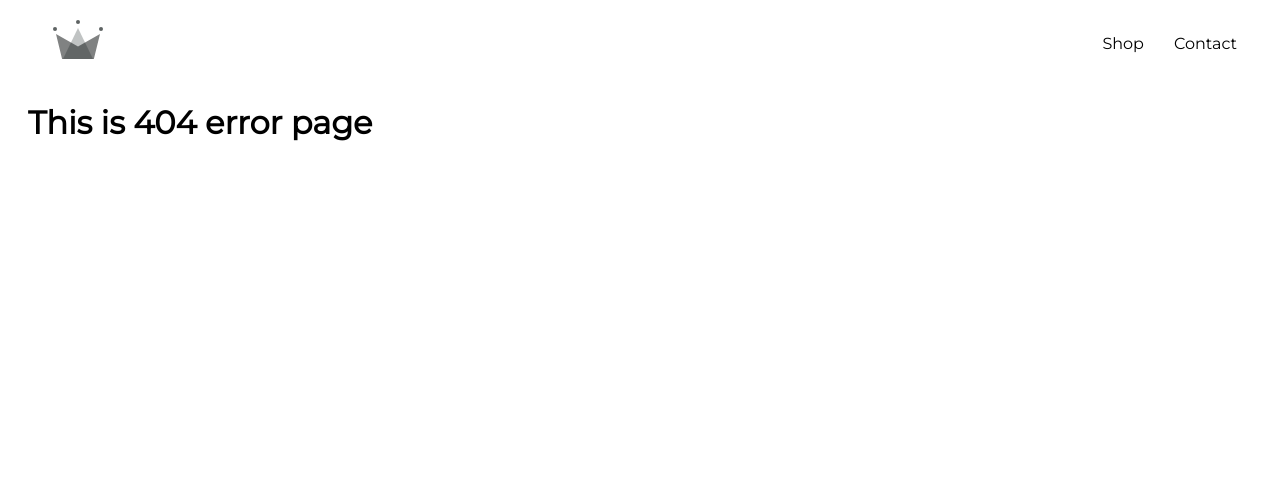
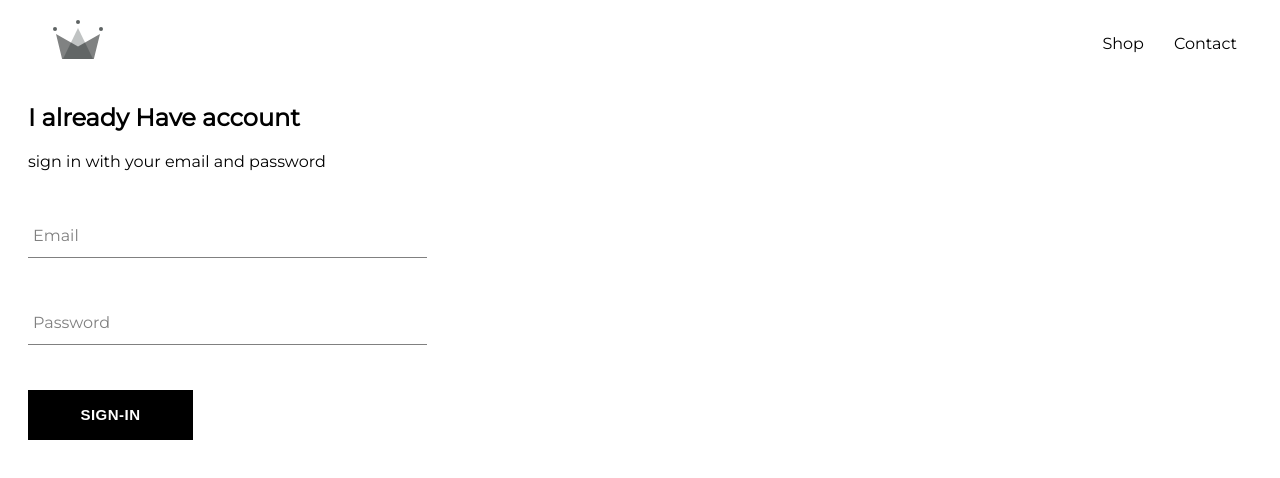
Before and after one commit to Dasari777/47Degrees, a React (Create React App) app: page /signup in a window 1280 px wide. Before the commit this address had no page. Shown: the top 478 px of the page. Built offline with nearby package versions, Linux system fonts and the light colour scheme.

Commit message:
created signin form with custom forminput component and custom button component

```diff
--- a/src/App.js
+++ b/src/App.js
@@ -2,7 +2,8 @@
 import{Route, Switch} from 'react-router-dom';
 import HomePage from './pages/homepage/homepage.component';
 import ShopPage from './pages/shop/shop_page.component';
-import Header from './components/header/header.component'
+import Header from './components/header/header.component';
+import Signin_Signup from './pages/signin-signup/signin_signup_page.component';
 
 import './App.css';
 
@@ -24,6 +25,7 @@
       <Switch>
         <Route exact  path='/' component={HomePage}/>
         <Route exact path='/shop' component={ShopPage}/>
+        <Route exact path='/signup' component ={Signin_Signup}/>
         <Route path='/' component={Error}/>
 
       </Switch>
--- /dev/null
+++ b/src/components/custom-button/custom-button.component.jsx
@@ -0,0 +1,13 @@
+import React from 'react';
+import './custom-button.style.scss';
+
+const CustomButton=({children, ...otherProps})=>(
+    <button className="custom-button" {...otherProps}>
+
+        {children}
+
+    </button>
+
+)
+
+export default CustomButton;
--- /dev/null
+++ b/src/components/custom-button/custom-button.style.scss
@@ -0,0 +1,22 @@
+.custom-button {
+    min-width: 165px;
+    width: auto;
+    height: 50px;
+    letter-spacing: 0.5px;
+    line-height: 50px;
+    padding: 0 35px 0 35px;
+    font-size: 15px;
+    background-color: black;
+    color: white;
+    text-transform: uppercase;
+    font-family: Montserrat', sans-serif';
+    font-weight: bolder;
+    border: none;
+    cursor: pointer;
+
+    &:hover {
+      background-color: white;
+      color: black;
+      border: 1px solid black;
+    }
+  }
--- /dev/null
+++ b/src/components/form-input/form-input.component.jsx
@@ -0,0 +1,22 @@
+import React from 'react';
+import './form-input.style.scss'
+
+
+const FormInput=({handleChange, label, ...otherProps})=>(
+
+    <div className="group">
+        <input className='form-input' onChange={handleChange} {...otherProps}/>
+
+        {
+            label?
+            <label className={`${otherProps.defaultValue.length?'shrink':''} form-input-label`}>
+                {label}
+
+            </label>:
+            null
+        }
+    </div>
+
+)
+
+export default FormInput;
--- /dev/null
+++ b/src/components/form-input/form-input.style.scss
@@ -0,0 +1,54 @@
+$sub-color: grey;
+$main-color: black;
+
+@mixin shrinkLabel {
+  top: -14px;
+  font-size: 12px;
+  color: $main-color;
+}
+
+.group {
+  position: relative;
+  margin: 45px 0;
+
+  .form-input {
+    background: none;
+    background-color: white;
+    color: $sub-color;
+    font-size: 18px;
+    padding: 10px 10px 10px 5px;
+    display: block;
+    width: 100%;
+    border: none;
+    border-radius: 0;
+    border-bottom: 1px solid $sub-color;
+    margin: 25px 0;
+
+    &:focus {
+      outline: none;
+    }
+
+    &:focus ~ .form-input-label {
+      @include shrinkLabel();
+    }
+  }
+
+  input[type='password'] {
+    letter-spacing: 0.3em;
+  }
+
+  .form-input-label {
+    color: $sub-color;
+    font-size: 16px;
+    font-weight: normal;
+    position: absolute;
+    pointer-events: none;
+    left: 5px;
+    top: 10px;
+    transition: 300ms ease all;
+
+    &.shrink {
+      @include shrinkLabel();
+    }
+  }
+}
--- /dev/null
+++ b/src/components/signin/signin.component.jsx
@@ -0,0 +1,84 @@
+import React from 'react';
+
+import './signin.style.scss'
+
+import FormInput from '../../components/form-input/form-input.component'
+import CustomButton from    '../../components/custom-button/custom-button.component'
+class SignIn  extends React.Component{
+    constructor(props){
+        super(props)
+
+        this.state={
+            email:'',
+            password:''
+        }
+
+
+
+
+
+    }
+
+    handleSubmit= event=>{
+        event.preventDefault();
+
+        this.setState({
+            email:'',
+            password:''
+        })
+
+
+
+    };
+
+    handleChange= event=>{
+        const {name, defaultValue}= event.target;
+        this.setState({[name]:defaultValue})
+
+    }
+
+
+    render(){
+        return(
+            <div className="sign-in">
+                <h2> I already Have account</h2>
+                <span>sign in with your email and password</span>
+
+            <form onSubmit={this.handleSubmit} >
+
+                <FormInput
+                    name="email"
+                    type="text"
+                    defaultValue={this.state.email}
+                    onChange={this.handleChange}
+                    label='Email'
+                    required
+                />
+
+                <FormInput
+                    name="password"
+                    type="password"
+                    defaultValue={this.state.password}
+                    onChange={this.handleChange}
+                    label='Password'
+                    required
+                />
+
+
+
+
+                <CustomButton type="submit">
+                    Sign-In
+
+                </CustomButton>
+
+            </form>
+            </div>
+
+        )
+    }
+
+}
+
+
+export default SignIn;
--- /dev/null
+++ b/src/components/signin/signin.style.scss
@@ -0,0 +1,3 @@
+.sign-in{
+    width: 30vw;
+}
--- /dev/null
+++ b/src/pages/signin-signup/signin_signup_page.component.jsx
@@ -0,0 +1,17 @@
+import React from 'react';
+import './signin_signup_page.style.scss'
+
+import SignIn from '../../components/signin/signin.component'
+
+
+
+const Signin_Signup=()=>(
+    <div className="sign-in-and-sign-up">
+
+        <SignIn/>
+
+    </div>
+)
+
+
+export default Signin_Signup
```
Also changed, not shown: src/pages/signin-signup/signin_signup_page.style.scss (added).
